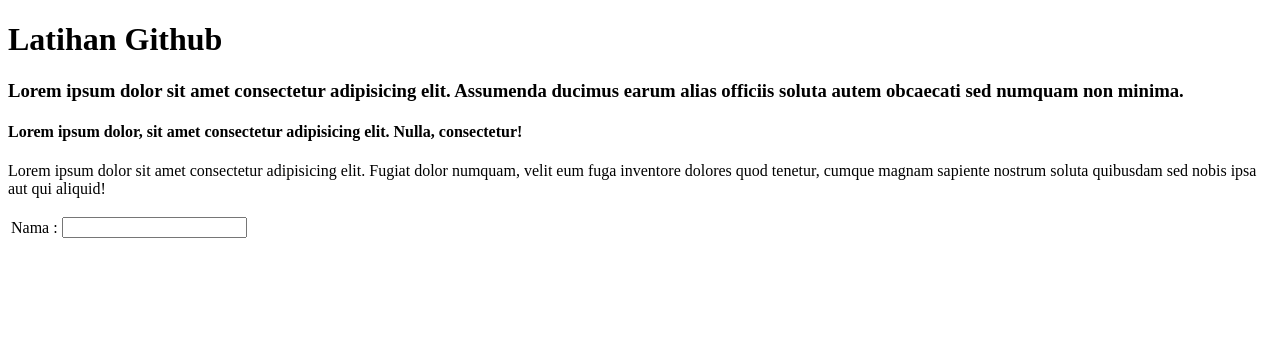
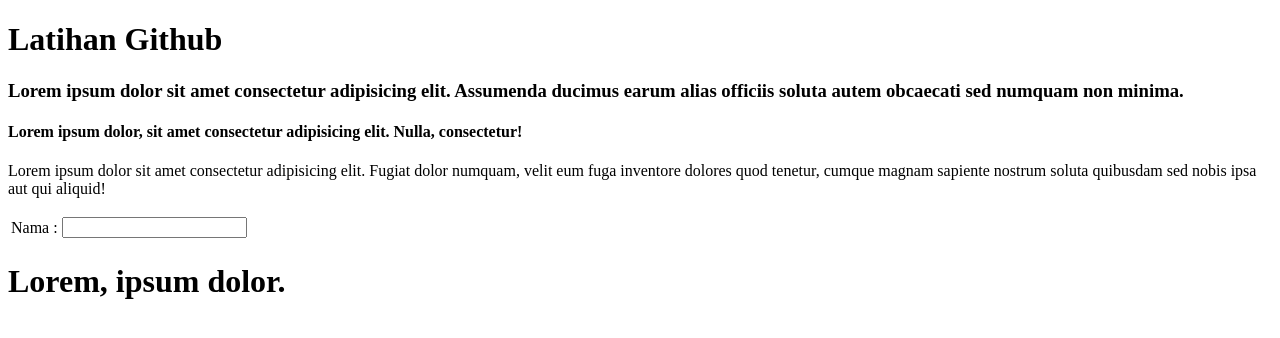
Before and after one commit to ZeroneDoo/latihan_github, a plain HTML site: page index.html in a window 1280 px wide. Drawn offline with Linux system fonts and the light colour scheme.

Commit message:
tambah h1

```diff
--- a/index.html
+++ b/index.html
@@ -22,5 +22,8 @@
             <td><input type="text"></td>
         </tr>
     </table>
+    <div>
+        <h1> Lorem, ipsum dolor.</h1>
+    </div>
 </body>
 </html>
```
